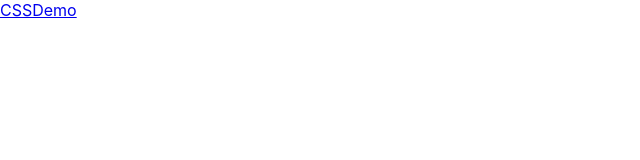
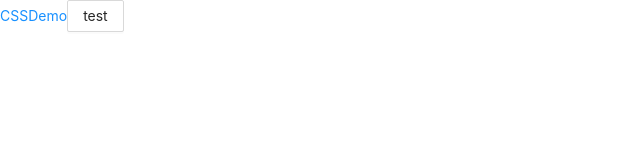
Before and after one commit to JoelynZhou/css-secrets-demo, a React (Create React App) app: page / in a window 1280 px wide. Shown: the top 160 px of the page, without its empty margins (0-640 px from the left). Built offline with nearby package versions, Linux system fonts and the light colour scheme.

Commit message:
yarn add antd

```diff
--- a/package.json
+++ b/package.json
@@ -10,6 +10,7 @@
     "@types/node": "^15.6.1",
     "@types/react": "^17.0.8",
     "@types/react-dom": "^17.0.5",
+    "antd": "^4.16.5",
     "flow-bin": "^0.152.0",
     "history": "^5.0.0",
     "node-sass": "^5.0.0",
--- a/src/App.tsx
+++ b/src/App.tsx
@@ -4,6 +4,7 @@ import Home from "./views/Home";
 import BoxModel from "./views/CSSDemo/BoxModel";
 import FlexBox from "./views/CSSDemo/FlexBox";
 import CSSDemo from "./views/CSSDemo/Index";
+import "antd/dist/antd.min.css";
 
 function App() {
 	return (
--- a/src/views/Home/index.tsx
+++ b/src/views/Home/index.tsx
@@ -1,10 +1,12 @@
 import React from "react";
 import { Link } from "react-router-dom";
+import { Button } from "antd";
 
 export default function Home() {
-    return (
-        <div>
-            <Link to="/css-demo">CSSDemo</Link>
-        </div>
-    );
+	return (
+		<div>
+			<Link to="/css-demo">CSSDemo</Link>
+			<Button>test</Button>
+		</div>
+	);
 }
```
Also changed, not shown: 1 other file (tests, documents, lock files or other folders).
